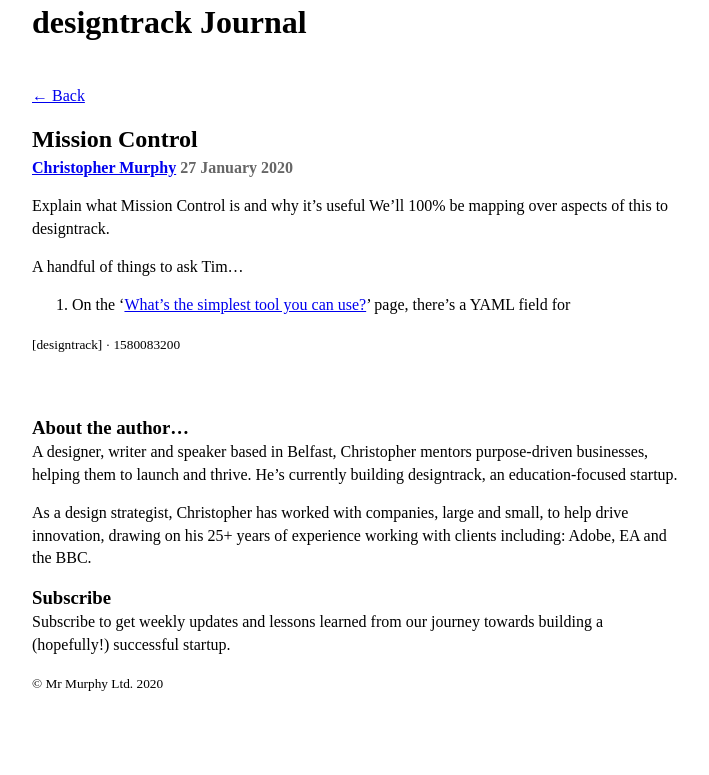
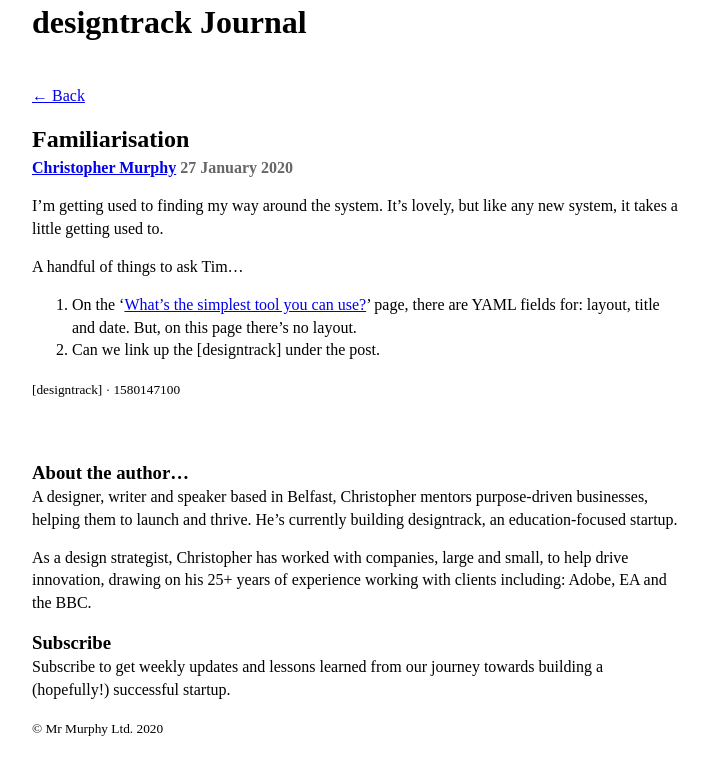
Before and after one commit to designtrack/designtrack-journal, a Jekyll site: the page built from _posts/2020-01-27-mission-control.md, in a window 1280 px wide. Shown: the top 775 px of the page, without its empty margins (283-992 px from the left). Built offline with Jekyll 4.4.1, drawn with Linux system fonts in a browser that asks for light colours; nearby versions of some CDN libraries.

Commit message:
Update from Forestry.io Christopher Murphy updated _posts/2020-01-27-mission-control.md

```diff
--- a/_posts/2020-01-27-mission-control.md
+++ b/_posts/2020-01-27-mission-control.md
@@ -1,11 +1,12 @@
 ---
 layout: post
-title: Mission Control
-date: 2020-01-27 00:00:00 +0000
+title: Familiarisation
+date: 2020-01-27 17:45:00 +0000
 
 ---
-Explain what Mission Control is and why it's useful We'll 100% be mapping over aspects of this to designtrack.
+I'm getting used to finding my way around the system. It's lovely, but like any new system, it takes a little getting used to.
 
 A handful of things to ask Tim…
 
-1. On the '[What’s the simplest tool you can use?](/2020/01/24/whats-the-simplest-tool-you-can-use.html)' page, there's a YAML field for
+1. On the '[What’s the simplest tool you can use?](/2020/01/24/whats-the-simplest-tool-you-can-use.html)' page, there are YAML fields for: layout, title and date. But, on this page there's no layout.
+2. Can we link up the \[designtrack\] under the post.
```
